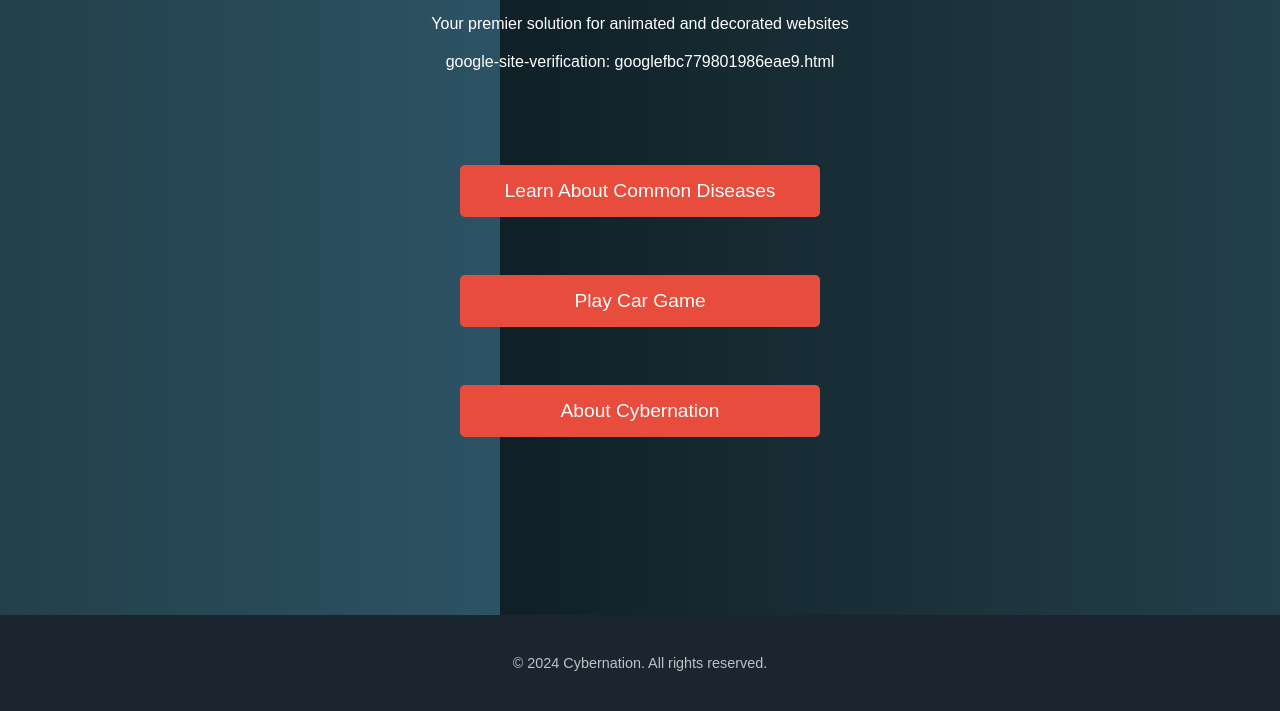
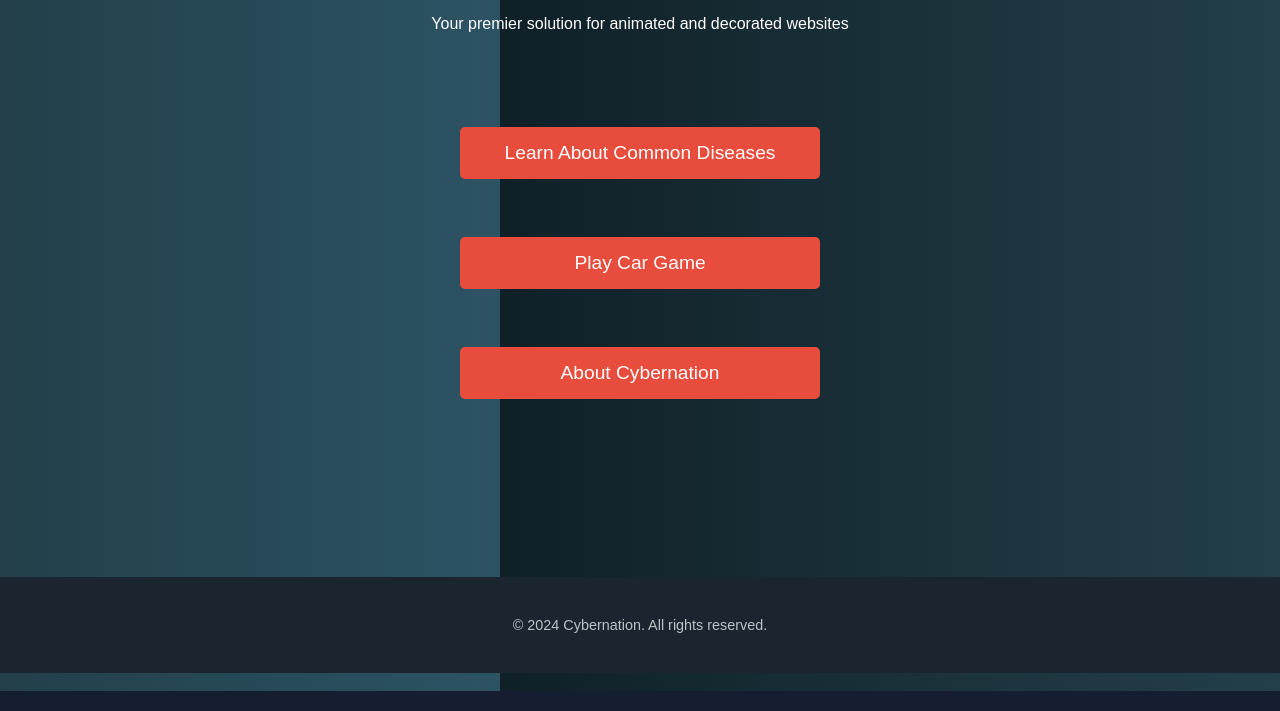
Before and after one commit to ArpanMitra008/Cyber-Nation, a plain HTML site: page index.html in a window 1280 px wide. Shown: the part 109-820 px from the top of the page. Drawn offline with Linux system fonts and the light colour scheme.

Commit message:
Update index.html

```diff
--- a/index.html
+++ b/index.html
@@ -101,7 +101,7 @@
 
     <h1>Welcome to Cybernation</h1>
     <p>Your premier solution for animated and decorated websites</p>
-    <p>google-site-verification: googlefbc779801986eae9.html</p><br><br><br>
+    <br><br><br>
 
     <!-- Buttons -->
     <a href="common-diseases.html" class="button">Learn About Common Diseases</a><br>
```
